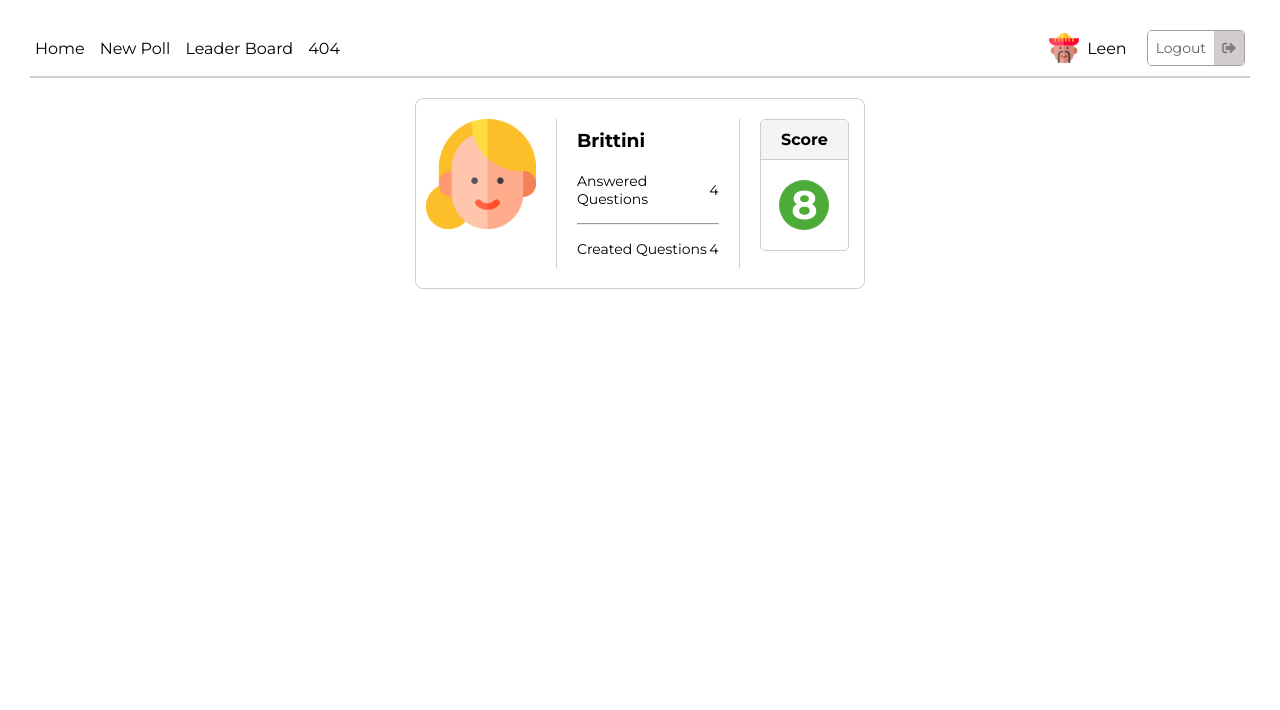
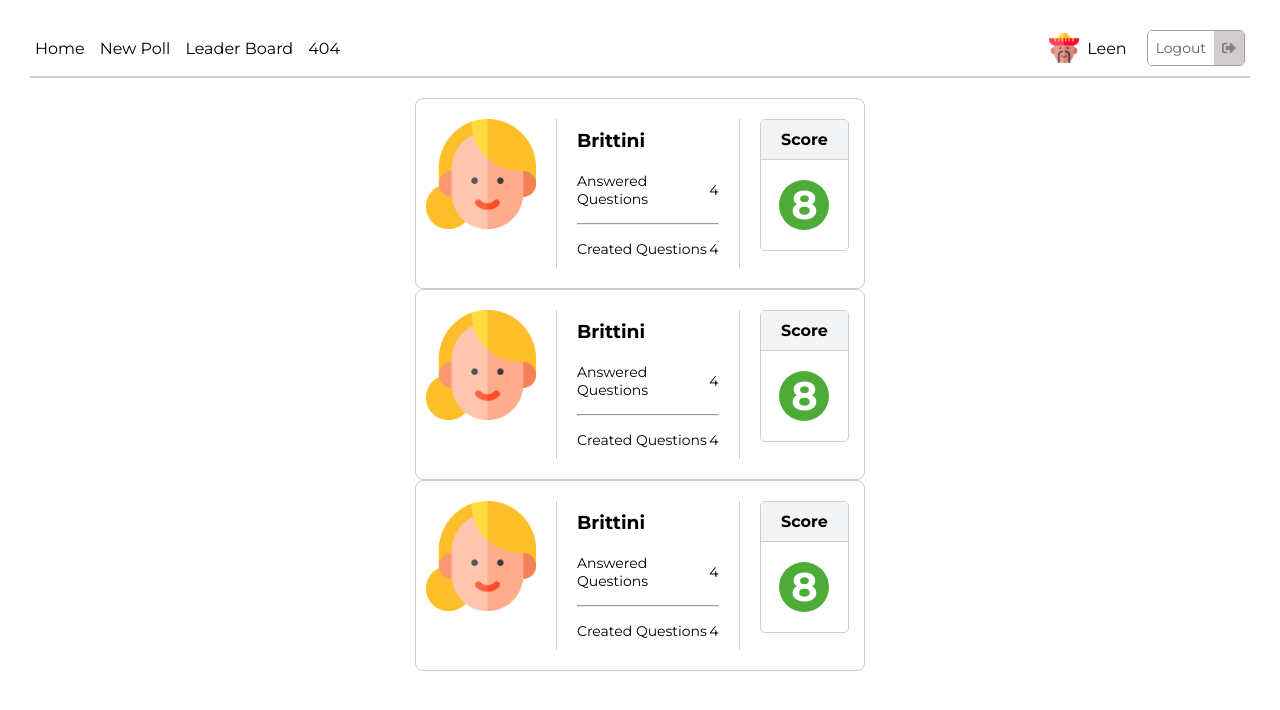
Before and after one commit to sara-elhawary/would-you-rather-app, a React (Vite) app: page /leader-board in a window 1280 px wide. Before the commit this address had no page. Shown: the top 710 px of the page. Built offline with nearby package versions, Linux system fonts and the light colour scheme.

Commit message:
complete leaderboard page logic

```diff
--- a/src/pages/leaderboard.jsx
+++ b/src/pages/leaderboard.jsx
@@ -1,7 +1,24 @@
 import React from 'react'
+import { useSelector } from 'react-redux'
 
 import BoardCard from '../components/board-card'
 
 export default function LeaderBoard() {
-  return <BoardCard />
+  const users = Object.values(useSelector((state) => state.users.value))
+  console.log(users)
+
+  return (
+    <div>
+      {users.map((user) => (
+        <BoardCard
+          questions={user.questions.length}
+          answers={Object.keys(user.answers).length}
+          key={user.id}
+          name={user.name}
+        />
+      ))}
+    </div>
+  )
+
+  // return <BoardCard />
 }
```
